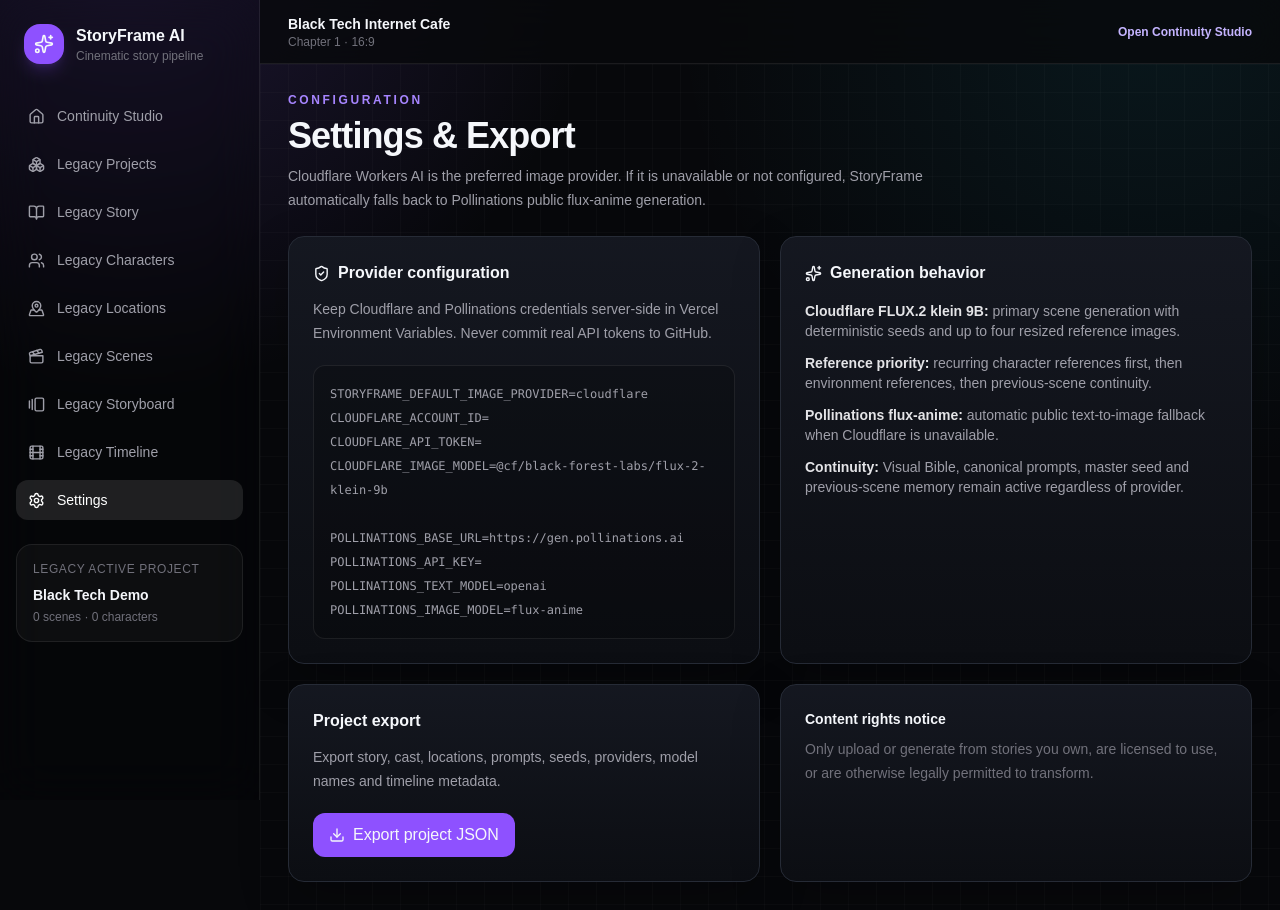
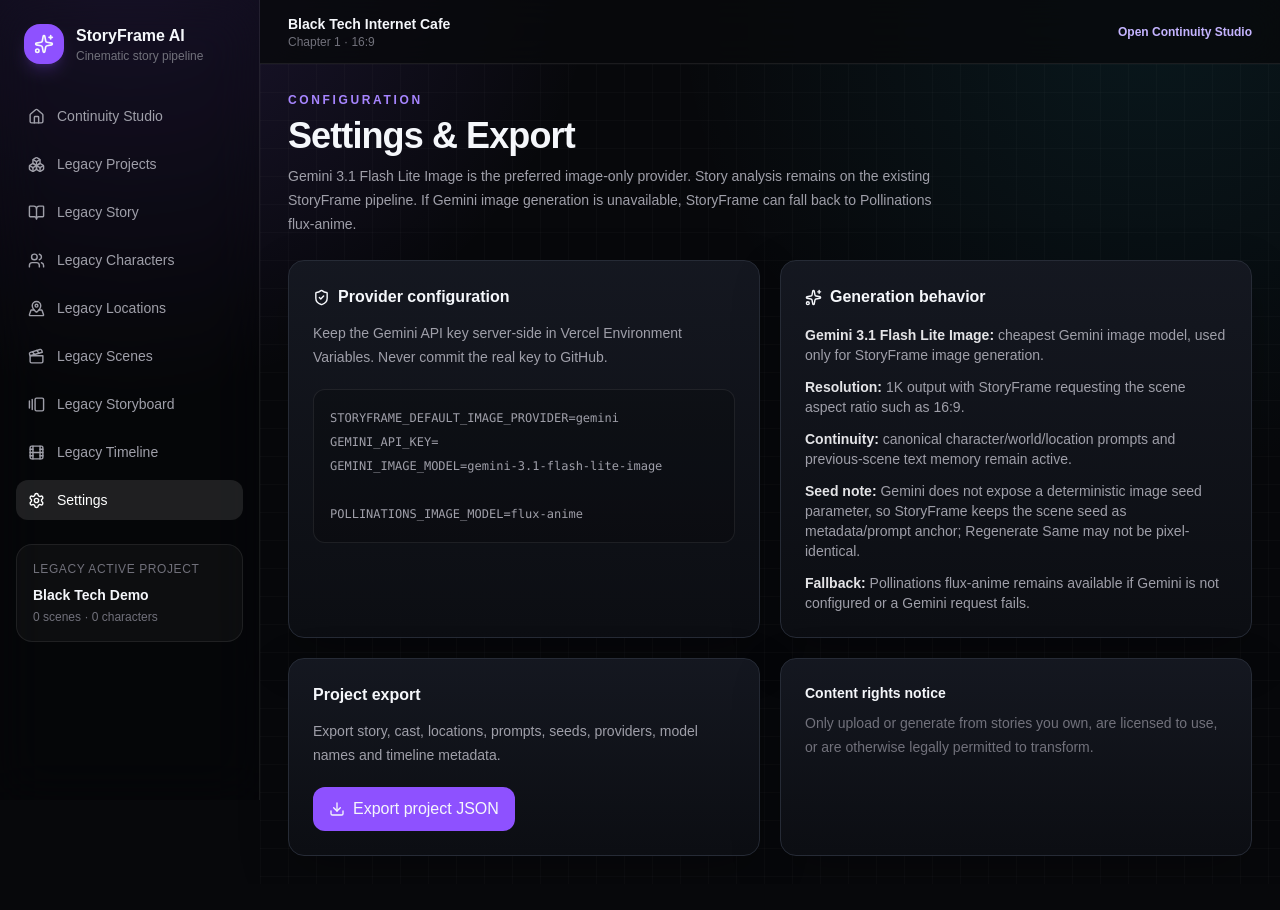
Before and after one commit to shuvinexofficial143-design/storyframe, a Next.js app: page /settings in a window 1280 px wide. After the commit the page ends 884 px from the top, so only its background shows below. Built offline with nearby package versions, Linux system fonts and the light colour scheme.

Commit message:
Show Gemini Flash Lite image configuration in settings

```diff
--- a/app/settings/page.tsx
+++ b/app/settings/page.tsx
@@ -16,16 +16,16 @@ export default function Settings(){
   };
 
   return <>
-    <PageHeading eyebrow="Configuration" title="Settings & Export" description="Cloudflare Workers AI is the preferred image provider. If it is unavailable or not configured, StoryFrame automatically falls back to Pollinations public flux-anime generation."/>
+    <PageHeading eyebrow="Configuration" title="Settings & Export" description="Gemini 3.1 Flash Lite Image is the preferred image-only provider. Story analysis remains on the existing StoryFrame pipeline. If Gemini image generation is unavailable, StoryFrame can fall back to Pollinations flux-anime."/>
     <div className="grid gap-5 lg:grid-cols-2">
       <Card className="p-6">
         <div className="flex items-center gap-2 font-bold"><ShieldCheck size={17}/> Provider configuration</div>
-        <p className="mt-3 text-sm leading-6 text-zinc-400">Keep Cloudflare and Pollinations credentials server-side in Vercel Environment Variables. Never commit real API tokens to GitHub.</p>
-        <div className="mt-5 rounded-xl border border-white/8 bg-black/20 p-4 font-mono text-xs leading-6 text-zinc-400">STORYFRAME_DEFAULT_IMAGE_PROVIDER=cloudflare<br/>CLOUDFLARE_ACCOUNT_ID=<br/>CLOUDFLARE_API_TOKEN=<br/>CLOUDFLARE_IMAGE_MODEL=@cf/black-forest-labs/flux-2-klein-9b<br/><br/>POLLINATIONS_BASE_URL=https://gen.pollinations.ai<br/>POLLINATIONS_API_KEY=<br/>POLLINATIONS_TEXT_MODEL=openai<br/>POLLINATIONS_IMAGE_MODEL=flux-anime</div>
+        <p className="mt-3 text-sm leading-6 text-zinc-400">Keep the Gemini API key server-side in Vercel Environment Variables. Never commit the real key to GitHub.</p>
+        <div className="mt-5 rounded-xl border border-white/8 bg-black/20 p-4 font-mono text-xs leading-6 text-zinc-400">STORYFRAME_DEFAULT_IMAGE_PROVIDER=gemini<br/>GEMINI_API_KEY=<br/>GEMINI_IMAGE_MODEL=gemini-3.1-flash-lite-image<br/><br/>POLLINATIONS_IMAGE_MODEL=flux-anime</div>
       </Card>
       <Card className="p-6">
         <div className="flex items-center gap-2 font-bold"><Sparkles size={17}/> Generation behavior</div>
-        <div className="mt-4 space-y-3 text-sm text-zinc-400"><p><strong className="text-zinc-200">Cloudflare FLUX.2 klein 9B:</strong> primary scene generation with deterministic seeds and up to four resized reference images.</p><p><strong className="text-zinc-200">Reference priority:</strong> recurring character references first, then environment references, then previous-scene continuity.</p><p><strong className="text-zinc-200">Pollinations flux-anime:</strong> automatic public text-to-image fallback when Cloudflare is unavailable.</p><p><strong className="text-zinc-200">Continuity:</strong> Visual Bible, canonical prompts, master seed and previous-scene memory remain active regardless of provider.</p></div>
+        <div className="mt-4 space-y-3 text-sm text-zinc-400"><p><strong className="text-zinc-200">Gemini 3.1 Flash Lite Image:</strong> cheapest Gemini image model, used only for StoryFrame image generation.</p><p><strong className="text-zinc-200">Resolution:</strong> 1K output with StoryFrame requesting the scene aspect ratio such as 16:9.</p><p><strong className="text-zinc-200">Continuity:</strong> canonical character/world/location prompts and previous-scene text memory remain active.</p><p><strong className="text-zinc-200">Seed note:</strong> Gemini does not expose a deterministic image seed parameter, so StoryFrame keeps the scene seed as metadata/prompt anchor; Regenerate Same may not be pixel-identical.</p><p><strong className="text-zinc-200">Fallback:</strong> Pollinations flux-anime remains available if Gemini is not configured or a Gemini request fails.</p></div>
       </Card>
       <Card className="p-6">
         <div className="font-bold">Project export</div>
```
